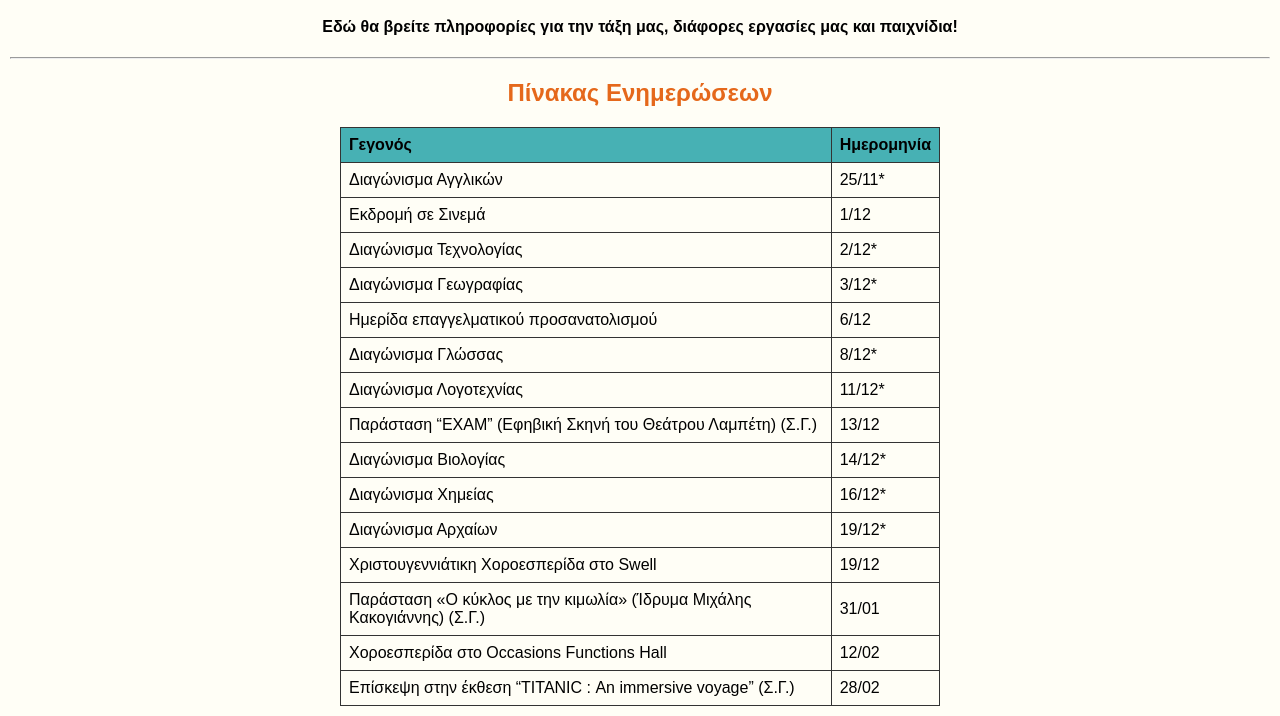
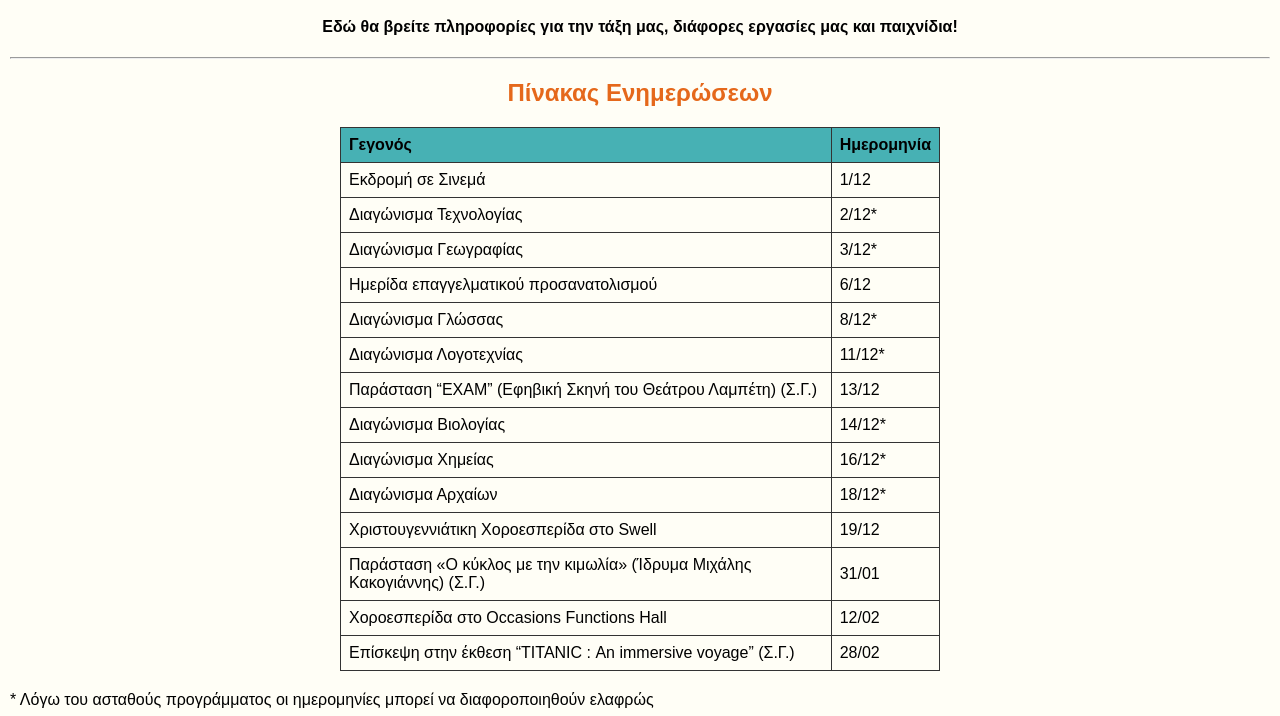
Before and after one commit to Panagiotis-Katziotis/evagelikisite, a plain HTML site: page index.html in a window 1280 px wide. Shown: the part 261-977 px from the top of the page. Drawn offline with Linux system fonts and the light colour scheme.

Commit message:
Update index.html

```diff
--- a/index.html
+++ b/index.html
@@ -105,11 +105,6 @@
   </tr>
 
  <tr>
-    <td>Διαγώνισμα Αγγλικών</td>
-    <td>25/11*</td>
-  </tr>
-
- <tr>
     <td>Εκδρομή σε Σινεμά</td>
     <td>1/12</td>
   </tr>
@@ -156,7 +151,7 @@
 
   <tr>
     <td>Διαγώνισμα Αρχαίων</td>
-    <td>19/12*</td>
+    <td>18/12*</td>
   </tr>
 
   <tr>
```
